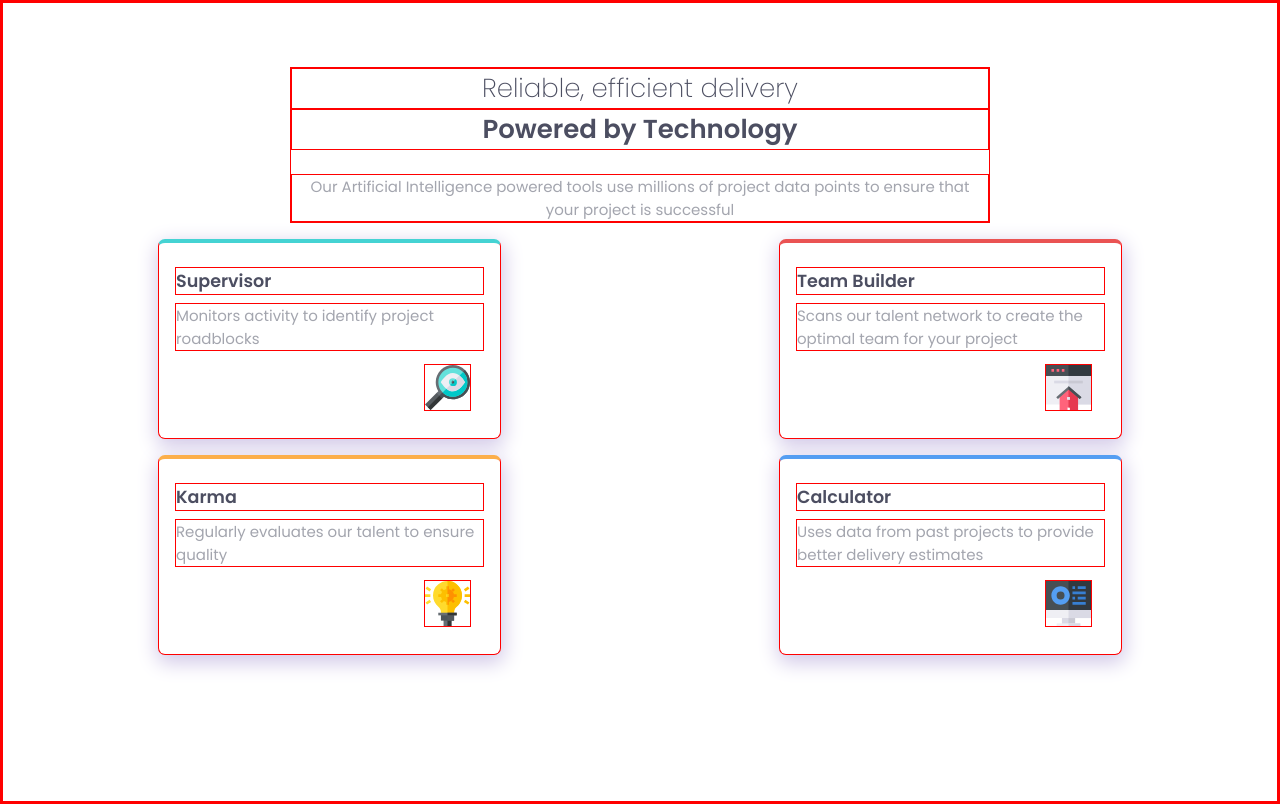
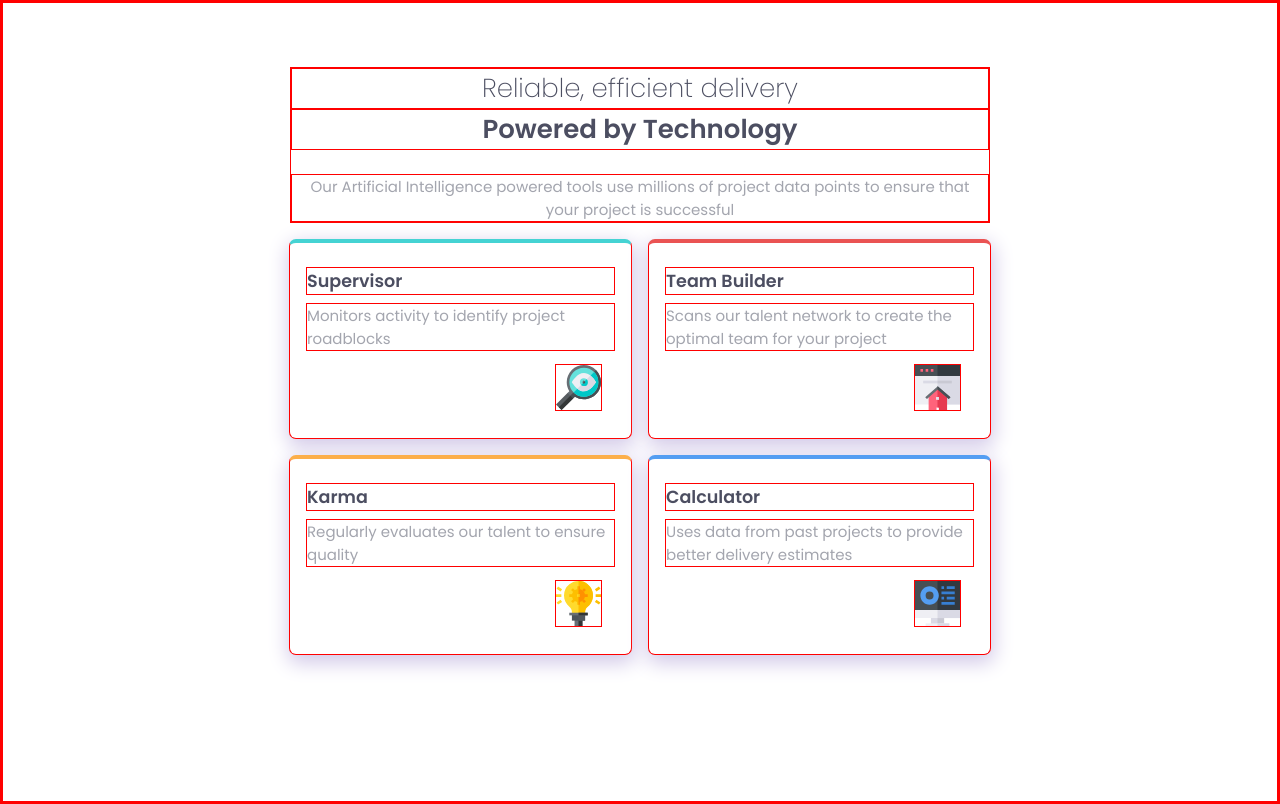
Before and after one commit to BalazsBanfi/FEM-12-Four-card-feature, a plain HTML site: page index.html in a window 1280 px wide. Drawn offline with Linux system fonts and the light colour scheme.

Commit message:
add media query from 750px

```diff
--- a/style.css
+++ b/style.css
@@ -38,7 +38,7 @@ main {
   grid-template: repeat(5, 1fr) / 1fr;
   justify-items: center;
   align-items: center;
-  row-gap: 1rem;
+  gap: 1rem;
 }
 
 /******************
@@ -125,4 +125,20 @@ h2 {
   .title {
     grid-column: 1 / 3;
   }
+  .lBlue {
+    justify-self: end;
+  }
+
+  .red {
+    justify-self: start;
+  }
+
+  .orange {
+    justify-self: end;
+  }
+
+  .dBlue {
+    justify-self: start;
+  }
+
 }
```
